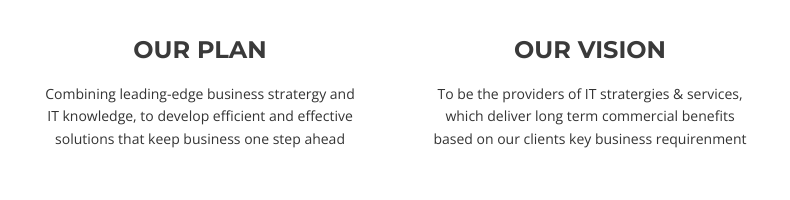
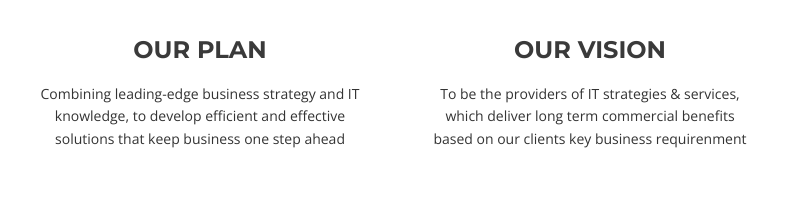
Before and after one commit to anant-dev/spacei, a plain HTML site: page index.html in a window 1280 px wide. Shown: the part 1141-1341 px from the top of the page, 440-1230 px from the left. Drawn offline with nearby package versions, Linux system fonts and the light colour scheme.

Commit message:
spelling check

```diff
--- a/index.html
+++ b/index.html
@@ -77,7 +77,7 @@
 
             <img src="img/isvg/our_plan.svg" alt="img" class="img-fluid">
             <h4>OUR PLAN</h4>
-            <p>Combining leading-edge business stratergy and IT knowledge, to develop efficient and effective solutions that keep business one step ahead</p>
+            <p>Combining leading-edge business strategy and IT knowledge, to develop efficient and effective solutions that keep business one step ahead</p>
           </div>
         </div>
 
@@ -86,7 +86,7 @@
 
             <img src="img/isvg/our_vision.svg" alt="img" class="img-fluid">
             <h4>OUR VISION</h4>
-            <p>To be the providers of IT stratergies &amp; services, which deliver long term commercial benefits based on our clients key business requirenment</p>
+            <p>To be the providers of IT strategies &amp; services, which deliver long term commercial benefits based on our clients key business requirenment</p>
           </div>
         </div>
 
```
